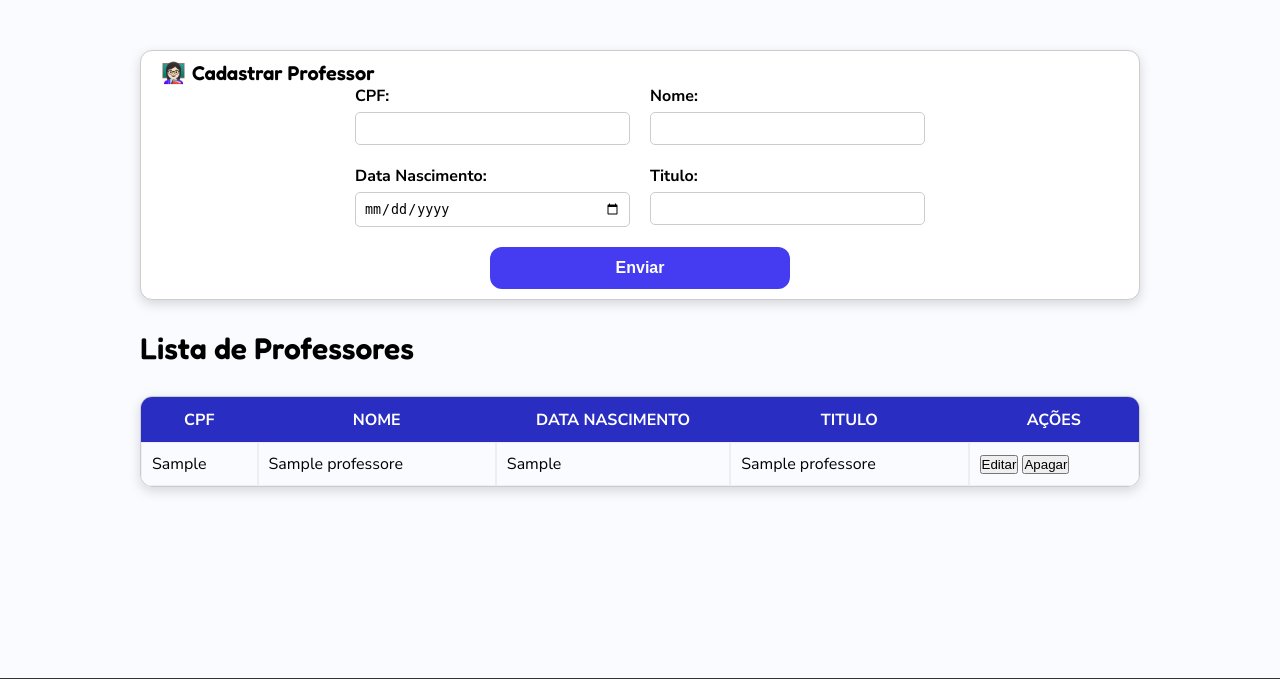
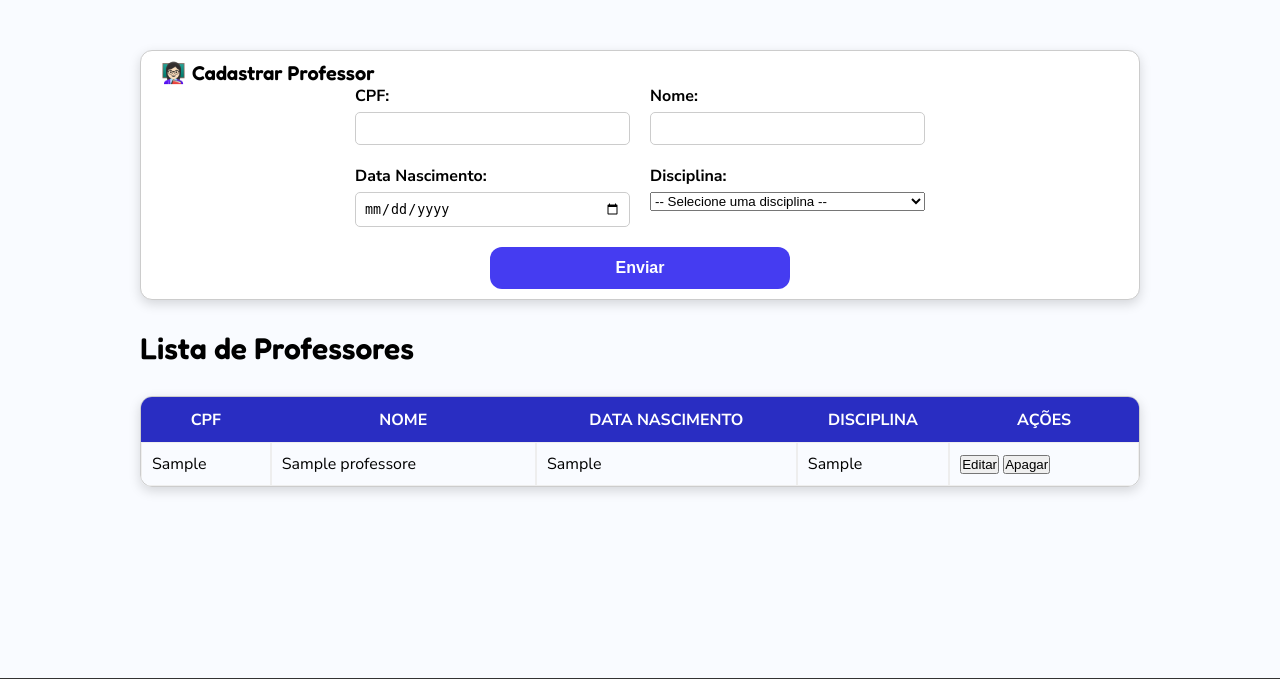
Before and after one commit to colynascimento/php-sql_gestao_escolar, a PHP site: page /cadastro-professor.php in a window 1280 px wide. Shown: the part 70-749 px from the top of the page. Run offline with PHP 8.4, Linux system fonts and the light colour scheme; tables that the repository leaves empty or names only in its code hold one stand-in row (values such as "Sample post").

Commit message:
mudança titulo

```diff
--- a/api/professor/adicionarProfessor.php
+++ b/api/professor/adicionarProfessor.php
@@ -10,7 +10,7 @@ if ($_SERVER['REQUEST_METHOD'] === 'POST') {
     $cpf = $_POST['cpf'] ?? '';
     $nome = $_POST['nome'] ?? '';
     $data_nasc = $_POST['data_nasc'] ?? '';
-    $titulo = $_POST['titulo'] ?? '';
+    $cod_disc = $_POST['cod_disc'] ?? '';
     // ================================ Verifica duplicidade de CPF ================================
     // Prepara a query para verificar se o CPF já existe
     $check = $conn->prepare("SELECT cpf FROM professores WHERE cpf = ?");
@@ -25,8 +25,8 @@ if ($_SERVER['REQUEST_METHOD'] === 'POST') {
 
     // ================================ Insere professor no banco ================================
     // Prepara a query de inserção
-    $stmt = $conn->prepare("INSERT INTO professores (cpf, nome, data_nasc, titulo) VALUES (?, ?, ?, ?)");
-    $stmt->bind_param("ssss", $cpf, $nome, $data_nasc, $titulo);
+    $stmt = $conn->prepare("INSERT INTO professores (cpf, nome, data_nasc, cod_disc) VALUES (?, ?, ?, ?)");
+    $stmt->bind_param("sssi", $cpf, $nome, $data_nasc, $cod_disc);
     // "sssi" indica: string, string, string, integer
 
     // Executa a inserção e verifica se funcionou
--- a/api/professor/buscarProfessor.php
+++ b/api/professor/buscarProfessor.php
@@ -14,7 +14,7 @@ if ($cpf === '') {
 }
 
 // ================================ Consulta no banco ================================
-$sql = "SELECT cpf, nome, data_nasc, titulo FROM professores WHERE cpf = ?";
+$sql = "SELECT cpf, nome, data_nasc, cod_disc FROM professores WHERE cpf = ?";
 $stmt = $conn->prepare($sql); // Prepara a query para evitar SQL Injection
 $stmt->bind_param('s', $cpf); // 's' indica que o parâmetro é string
 $stmt->execute();              // Executa a query
--- a/api/professor/editarProfessor.php
+++ b/api/professor/editarProfessor.php
@@ -15,13 +15,13 @@ if (!$dados) {
 }
 
 // ================================ Prepara a query de atualização ================================
-$sql = "UPDATE professores SET nome = ?, data_nasc = ?, titulo = ? WHERE cpf = ?";
+$sql = "UPDATE professores SET nome = ?, data_nasc = ?, cod_disc = ? WHERE cpf = ?";
 $stmt = $conn->prepare($sql);
 // Prepara a query para evitar SQL Injection
 // Atualiza nome, data de nascimento e turma baseado no CPF
 
 // Bind dos parâmetros: 'ssis' indica string, string, integer, string
-$stmt->bind_param('ssss', $dados['nome'], $dados['data_nasc'], $dados['titulo'], $dados['cpf']);
+$stmt->bind_param('ssis', $dados['nome'], $dados['data_nasc'], $dados['cod_disc'], $dados['cpf']);
 
 // ================================ Executa e verifica ================================
 if ($stmt->execute()) {
--- a/api/professor/listarProfessor.php
+++ b/api/professor/listarProfessor.php
@@ -8,7 +8,7 @@ $professores = [];
 
 // ================================ Busca todos os professores ================================
 if ($conn) { // Verifica se a conexão existe
-    $result = $conn->query("SELECT cpf, nome, data_nasc, titulo FROM professores");
+    $result = $conn->query("SELECT cpf, nome, data_nasc, cod_disc FROM professores");
     // Executa a query para buscar todos os professores
 
     if ($result) { // Se a consulta retornou resultados
--- a/js/manipularRegistroProfessor.js
+++ b/js/manipularRegistroProfessor.js
@@ -63,7 +63,7 @@ async function atualizarTabelaProfessor() {
                 <td>${professor.cpf}</td> <!-- CPF do professor -->
                 <td>${professor.nome}</td> <!-- Nome do professor -->
                 <td>${professor.data_nasc}</td> <!-- Data de nascimento -->
-                <td>${professor.titulo}</td> <!-- Titulo do professor -->
+                <td>${professor.cod_disc}</td> <!-- cod disciplina -->
                 <td>
                     <!-- Botão para editar -->
                     <button onclick="editarProfessor('${professor.cpf}')">Editar</button>
@@ -108,7 +108,7 @@ async function salvarEdicao() {
         cpf: form.cpf.value,
         nome: form.nome.value,
         data_nasc: form.data_nasc.value,
-        titulo: form.titulo.value
+        cod_disc: form.cod_disc.value
     };
 
     try {
@@ -132,7 +132,7 @@ async function salvarEdicao() {
     }
 }
 
-// ================================ Preenche formulário para edição ================================
+// ================================ Preenche formulário para edição ================================VERIFICAR
 // Função para preencher o formulário de edição com os dados do aluno selecionado
 async function editarProfessor(cpf) {
     try {
@@ -147,7 +147,7 @@ async function editarProfessor(cpf) {
         form.cpf.value = dados.cpf || '';
         form.nome.value = dados.nome || '';
         form.data_nasc.value = dados.data_nasc || '';
-        form.titulo.value = dados.titulo || '';
+        form.cod_disc.value = dados.cod_disc || '';
     } catch (erro) {
         mostrarMensagem("Erro ao carregar professor: " + erro.message, "erro");
     }
--- a/public/cadastro-professor.php
+++ b/public/cadastro-professor.php
@@ -28,8 +28,28 @@ include('../api/apagar.php');
         </div>
 
         <div class="formBox">
-            <label for="titulo">Titulo:</label>
-            <input type="text" name="titulo"required>
+            <label for="cod_disc">Disciplina:</label>
+             <select name="cod_disc" id="cod_disc" required>
+                <option value="">-- Selecione uma disciplina --</option>
+                <?php
+                // Busca todas as disciplinas cadastradas no banco
+                if ($conn) {
+                    $sql = "SELECT cod_disc, nome_disciplina FROM disciplinas";
+                    $result = $conn->query($sql);
+
+                    // Se houver resultados, gera cada <option>
+                    if ($result && $result->num_rows > 0) {
+                        while ($row = $result->fetch_assoc()) {
+                            // Cada opção tem como value o número da disciplina
+                            // E exibe: Nome
+                            echo '<option value="' . $row['cod_disc'] . '">';
+                            echo $row['nome_disciplina'];
+                            echo '</option>';
+                        }
+                    }
+                }
+                ?>
+            </select>
         </div>
     </fieldset>
 
@@ -63,8 +83,28 @@ include('../api/apagar.php');
         </div>
 
         <div class="formBox">
-            <label for="titulo">Titulo:</label>
-            <input type="text" name="titulo"required>
+            <label for="cod_disc">Disciplina:</label>
+             <select name="cod_disc" id="cod_disc" required>
+                <option value="">-- Selecione uma disciplina --</option>
+                <?php
+                // Busca todas as disciplinas cadastradas no banco
+                if ($conn) {
+                    $sql = "SELECT cod_disc, nome_disciplina FROM disciplinas";
+                    $result = $conn->query($sql);
+
+                    // Se houver resultados, gera cada <option>
+                    if ($result && $result->num_rows > 0) {
+                        while ($row = $result->fetch_assoc()) {
+                            // Cada opção tem como value o número da disciplina
+                            // E exibe: Nome
+                            echo '<option value="' . $row['cod_disc'] . '">';
+                            echo $row['nome_disciplina'];
+                            echo '</option>';
+                        }
+                    }
+                }
+                ?>
+            </select>
         </div>
     </fieldset>
 
@@ -83,7 +123,7 @@ include('../api/apagar.php');
             <th>CPF</th>
             <th>Nome</th>
             <th>Data Nascimento</th>
-            <th>Titulo</th>
+            <th>Disciplina</th>
             <th>Ações</th> <!-- Editar / Apagar -->
         </tr>
     </thead>
```
